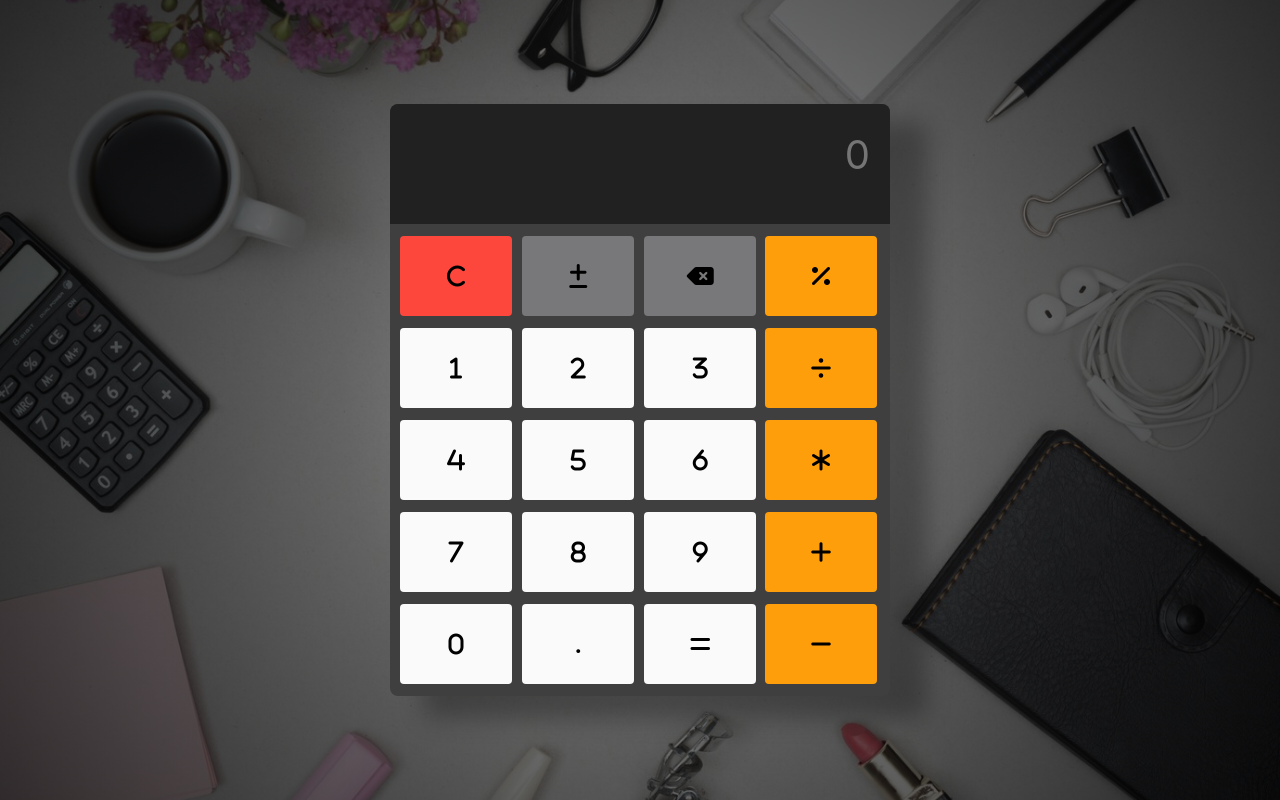
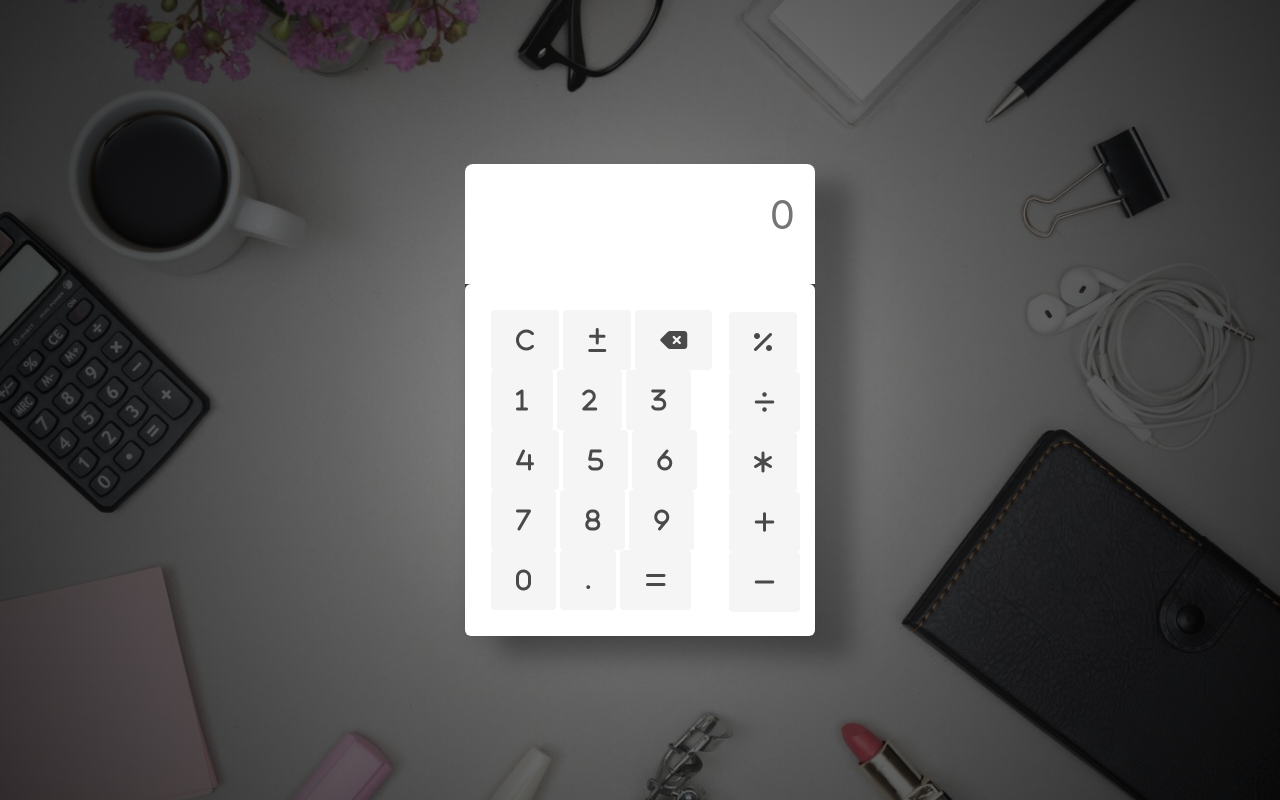
Before and after one commit to Willian1661/calculate_project, a website built with webpack: page src/pages/index.html in a window 1280 px wide. Built offline with nearby package versions, Linux system fonts and the light colour scheme.

Commit message:
created icons-component

```diff
--- a/src/assets/css/main.css
+++ b/src/assets/css/main.css
@@ -21,6 +21,7 @@ body{
 }
 
 #calculator{
+    width: 350px;
     position: absolute;
     top: 50%;
     left: 50%;
@@ -28,14 +29,13 @@ body{
     background-color: #fafafa;
     box-shadow: 35px 20px 25px 2px rgba(0, 0, 0, 0.3);
     border-radius: 8px;
-    width: 500px;
     background: #3f3f3f;
 }
 #calculator-screen{
-    width: 500px;
+    width: 350px;
     height: 120px;
     border: none;
-    background-color: #212121;
+    background-color: white;
     color: #fafafa;
     padding: 20px 20px 40px 20px;
     border-radius: 8px 8px 0 0;
@@ -44,14 +44,14 @@ body{
     user-select: none;
 }
 
-#calculator #calculator-buttons{
+/* #calculator #calculator-buttons{
     position: relative;
     width: auto;
     height: auto;
     border-radius: 0 0 8px 8px;
 
-}
-#calculator button{
+} */
+/* #calculator button{
     width: 112px;
     height: 80px;
     background-color: #fafafa;
@@ -63,19 +63,18 @@ body{
     user-select: none;
     margin: 6px 2px 6px 4px;
 }
-
+ */
 #calculator #buttons-top,
 #buttons-middle,
 #buttons-bottom{
-    width: 370px;
+    width: 250px;
     margin-left: 6px;
 }
 #calculator #buttons-right{
     position:absolute;
-    right: 0px;
-    top: 0px;
+    bottom: 1.5rem;
     right: 0;
-    width: 123px;
+    width: 80px;
     margin-right: 6px;
 }
 
@@ -85,7 +84,7 @@ body{
 #calculator #calculator-buttons #buttons-top{
     margin-top: 6px;
 }
-
+/*
 #calculator #calculator-buttons #buttons-top button{
     background: #78787a;
     border-radius: 4px;
@@ -116,7 +115,7 @@ background: #c97c02;
 #calculator button:active {
     background-color: rgba(160, 160, 160, 0.8) !important;
 }
-
+ */
 @media screen and (min-width: 2560px) {
     #calculator{
         width: 400px;
--- a/src/components/button.js
+++ b/src/components/button.js
@@ -1,6 +1,6 @@
 function button(textContent,htmlClass) {
 	if (htmlClass === undefined) {
-		return `<button>${textContent}</button>`;
+		return `<button class="button">${textContent}</button>`;
 	}
 
 	return `<button class="${htmlClass}">${textContent}</button>`;
--- a/src/components/buttons-group.js
+++ b/src/components/buttons-group.js
@@ -1,6 +1,12 @@
-function buttonsGroup(buttonsId,buttons) {
+function buttonsGroup(buttonsId,buttons,htmlClass) {
+	if (htmlClass == undefined) {
+		return `
+		<div id="${buttonsId}">
+			${buttons.join("\n\t\t\t")}
+		</div>`;
+	}
 	return `
-		<div id="${buttonsId}">
+		<div id="${buttonsId}" class="${htmlClass}">
 			${buttons.join("\n\t\t\t")}
 		</div>`;
 }
--- a/src/components/calculator.js
+++ b/src/components/calculator.js
@@ -1,48 +1,48 @@
 const button = require("./button");
 const buttonsGroup = require("./buttons-group");
-const numbersIcon = require("../../src/components/fa-icons/numbers-icon")
-const asterisk = require("../../src/components/fa-icons/asterisk-icon")
-const clearAll = require("../../src/components/fa-icons/clear-all-icon")
-const delet = require("../../src/components/fa-icons/delete-icon")
-const devide = require("./fa-icons/divide-icon")
-const equals = require("../../src/components/fa-icons/equals-icon")
-const minus = require("../../src/components/fa-icons/minus-icon")
-const percent = require("../../src/components/fa-icons/percent-icon")
-const period = require("../../src/components/fa-icons/period-icon")
-const plus = require("../../src/components/fa-icons/plus-icon")
-const plusMinus = require("../../src/components/fa-icons/plus-minus-icon")
+const numbersIcon = require("../../src/components/fa-icons/numbers-icon");
+const asterisk = require("../../src/components/fa-icons/asterisk-icon");
+const clearAll = require("../../src/components/fa-icons/clear-all-icon");
+const delet = require("../../src/components/fa-icons/delete-icon");
+const devide = require("./fa-icons/divide-icon");
+const equals = require("../../src/components/fa-icons/equals-icon");
+const minus = require("../../src/components/fa-icons/minus-icon");
+const percent = require("../../src/components/fa-icons/percent-icon");
+const period = require("../../src/components/fa-icons/period-icon");
+const plus = require("../../src/components/fa-icons/plus-icon");
+const plusMinus = require("../../src/components/fa-icons/plus-minus-icon");
 
 
 function calculator(id) {
 	const buttonsTop = buttonsGroup("buttons-top", [
-		button(clearAll()),
-		button(plusMinus()),
-		button(delet())
+		button(clearAll(),"button is-large is-light"),
+		button(plusMinus(),"button is-large is-light"),
+		button(delet(),"button is-large is-light")
 	]);
 	const buttonsMiddle = buttonsGroup("buttons-middle",[
-		button(numbersIcon("1")), button(numbersIcon("2")),button(numbersIcon("3")),
-		button(numbersIcon("4")), button(numbersIcon("5")),button(numbersIcon("6")),
-		button(numbersIcon("7")), button(numbersIcon("8")),button(numbersIcon("9")),
+		button(numbersIcon("1"),"button is-large is-light"), button(numbersIcon("2"),"button is-large is-light"),button(numbersIcon("3"),"button is-large is-light"),
+		button(numbersIcon("4"),"button is-large is-light"), button(numbersIcon("5"),"button is-large is-light"),button(numbersIcon("6"),"button is-large is-light"),
+		button(numbersIcon("7"),"button is-large is-light"), button(numbersIcon("8"),"button is-large is-light"),button(numbersIcon("9"),"button is-large is-light"),
 	]);
 	const buttonsRight = buttonsGroup("buttons-right",[
-		button(percent()),
-		button(devide()),
-		button(asterisk()),
-		button(plus()),
-		button(minus()),
+		button(percent(),"button is-large is-light"),
+		button(devide(),"button is-large is-light"),
+		button(asterisk(),"button is-large is-light"),
+		button(plus(),"button is-large is-light"),
+		button(minus(),"button is-large is-light"),
 	]);
 
 	const buttonsBottom = buttonsGroup("buttons-bottom",[
-		button(numbersIcon("0")),
-		button(period()),
-		button(equals()),
+		button(numbersIcon("0"),"button is-large is-light"),
+		button(period(),"button is-large is-light"),
+		button(equals(),"button is-large is-light"),
 	]);
 	return`
     <div id="${id}">
 
         <input type="text" placeholder="0" id="calculator-screen">
 
-        <div id="calculator-buttons">
+        <div id="calculator-buttons" class="box">
             ${buttonsTop}
             ${buttonsRight}
             ${buttonsMiddle}
--- a/src/components/fa-icons/asterisk-icon.js
+++ b/src/components/fa-icons/asterisk-icon.js
@@ -1,4 +1,4 @@
 function asteriskIcon() {
-    return `<i class="fa-solid fa-asterisk" data-value="*"></i>`
+	return "<i class='fa-solid fa-asterisk' data-value='*'></i>";
 }
-module.exports = asteriskIcon
+module.exports = asteriskIcon;
--- a/src/components/fa-icons/clear-all-icon.js
+++ b/src/components/fa-icons/clear-all-icon.js
@@ -1,4 +1,4 @@
 function clearAllIcon() {
-    return `<i class="fa-solid fa-c" data-value="C"></i>`
+	return "<i class='fa-solid fa-c' data-value='C'></i>";
 }
-module.exports = clearAllIcon
+module.exports = clearAllIcon;
--- a/src/components/fa-icons/delete-icon.js
+++ b/src/components/fa-icons/delete-icon.js
@@ -1,4 +1,4 @@
 function deleteIcon() {
-    return `<i class="fa-solid fa-delete-left" data-value="D"></i>`
+	return "<i class='fa-solid fa-delete-left' data-value='D'></i>";
 }
-module.exports = deleteIcon
+module.exports = deleteIcon;
--- a/src/components/fa-icons/divide-icon.js
+++ b/src/components/fa-icons/divide-icon.js
@@ -1,4 +1,4 @@
 function divideIcon() {
-    return `<i class="fa-solid fa-divide" data-value="/"></i>`
+	return "<i class='fa-solid fa-divide' data-value='/'></i>";
 }
-module.exports = divideIcon
+module.exports = divideIcon;
--- a/src/components/fa-icons/equals-icon.js
+++ b/src/components/fa-icons/equals-icon.js
@@ -1,4 +1,4 @@
 function equalsIcon() {
-    return `<i class="fa-solid fa-equals" data-value="="></i>`
+	return "<i class='fa-solid fa-equals' data-value='='></i>";
 }
-module.exports = equalsIcon
+module.exports = equalsIcon;
--- a/src/components/fa-icons/minus-icon.js
+++ b/src/components/fa-icons/minus-icon.js
@@ -1,4 +1,4 @@
 function minusIcon() {
-    return `<i class="fa-solid fa-minus" data-value="-"></i>`
+	return "<i class='fa-solid fa-minus' data-value='-'></i>";
 }
-module.exports = minusIcon
+module.exports = minusIcon;
--- a/src/components/fa-icons/numbers-icon.js
+++ b/src/components/fa-icons/numbers-icon.js
@@ -1,4 +1,4 @@
 function numbersIcon(number) {
-    return `<i class="fa-solid fa-${number}" data-value="${number}"></i>`
+	return `<i class="fa-solid fa-${number}" data-value="${number}"></i>`;
 }
-module.exports = numbersIcon
+module.exports = numbersIcon;
--- a/src/components/fa-icons/percent-icon.js
+++ b/src/components/fa-icons/percent-icon.js
@@ -1,4 +1,4 @@
 function percentIcon() {
-    return `<i class="fa-solid fa-percent" data-value="%"></i>`
+	return "<i class='fa-solid fa-percent' data-value='%'></i>";
 }
-module.exports = percentIcon
+module.exports = percentIcon;
--- a/src/components/fa-icons/period-icon.js
+++ b/src/components/fa-icons/period-icon.js
@@ -1,4 +1,4 @@
 function periodIcon() {
-    return `<i class="fa-solid fa-period" data-value=".">.</i>`
+	return "<i class='fa-solid fa-period' data-value='.'>.</i>";
 }
-module.exports = periodIcon
+module.exports = periodIcon;
--- a/src/components/fa-icons/plus-icon.js
+++ b/src/components/fa-icons/plus-icon.js
@@ -1,4 +1,4 @@
 function plusIcon() {
-    return `<i class="fa-solid fa-plus" data-value="+"></i>`
+	return "<i class='fa-solid fa-plus' data-value='+'></i>";
 }
-module.exports = plusIcon
+module.exports = plusIcon;
--- a/src/components/fa-icons/plus-minus-icon.js
+++ b/src/components/fa-icons/plus-minus-icon.js
@@ -1,4 +1,4 @@
 function plusMinusIcon() {
-    return `<i class="fa-solid fa-plus-minus" data-value="+/-"></i>`
+	return "<i class='fa-solid fa-plus-minus' data-value='+/-'></i>";
 }
-module.exports = plusMinusIcon
+module.exports = plusMinusIcon;
--- a/src/services/calculator-process.js
+++ b/src/services/calculator-process.js
@@ -1,5 +1,5 @@
 let memory = [];
-let result = ""
+let result = "";
 function calculatorProcess(content,visor) {
 
 	const numbersOperators = () => String(eval((result)));
@@ -8,7 +8,7 @@ function calculatorProcess(content,visor) {
 
 	if (memory.includes("=")) {
 
-		result = memory.slice(0,-1)
+		result = memory.slice(0,-1);
 
 		if (memory.includes("+")) {
 			memory = numbersOperators();
--- a/src/services/visor-interactor.js
+++ b/src/services/visor-interactor.js
@@ -1,7 +1,7 @@
 function visorInteractor(textContent) {
 
-const inputReuslt = document.getElementById("calculator-screen")
-inputReuslt.value = textContent
+	const inputReuslt = document.getElementById("calculator-screen");
+	inputReuslt.value = textContent;
 
 }
 module.exports = visorInteractor;
```
Also changed, not shown: src/assets/javascript/main.js (+4 -4 lines), test/components/button.test.js (+1 -1 lines).
